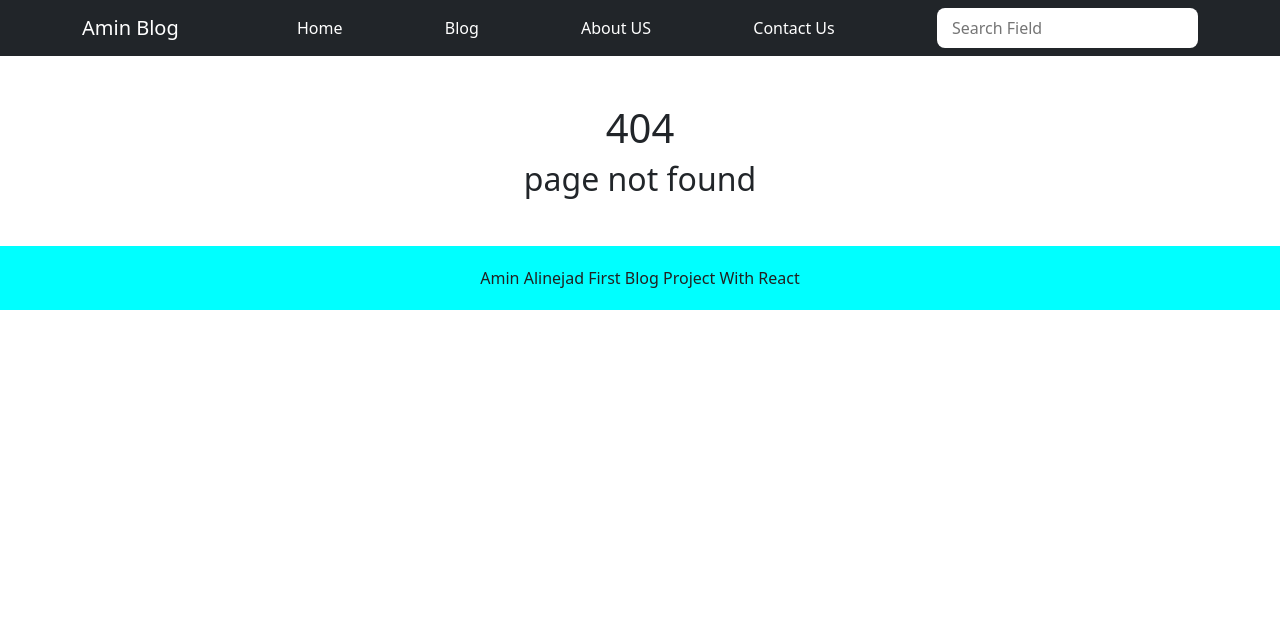
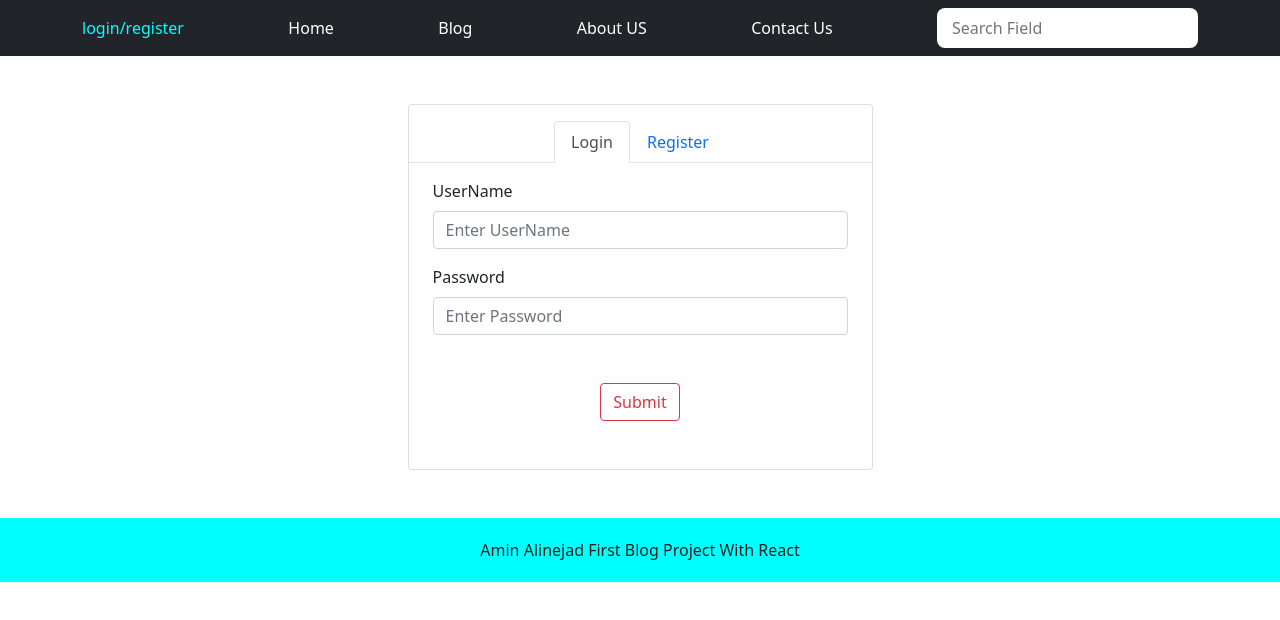
Before and after one commit to aminalinjad/blog, a React (Create React App) app: page /login in a window 1280 px wide. Before the commit this address had no page. Shown: the top 620 px of the page. Built offline with nearby package versions, Linux system fonts and the light colour scheme.

Commit message:
add login and register component and page to project

```diff
--- a/src/App.js
+++ b/src/App.js
@@ -8,6 +8,7 @@ import AboutUs from "./page/aboutUs/aboutUs"
 import PostDetails from "./page/postDetails/postDetails"
 import notFoundPage from "./page/404Page/404Page"
 import Blog from "./page/blog/blogPage"
+import LoginRegisterPage from "./page/loginRegister/loginRegisterPage"
 
 
 function App() {
@@ -20,8 +21,8 @@ function App() {
         <Route sensitive path="/about-us" component={AboutUs}/>
         <Route exact sensitive path={'/blog'} component={Blog}/>
         <Route sensitive path={'/blog/:name'} component={PostDetails}/>
+        <Route sensitive path="/login" component={LoginRegisterPage}/>
         <Route sensitive component={notFoundPage}/>
-
       </Switch>
       <Footer/>
     </div>
--- a/src/components/Header/Header.js
+++ b/src/components/Header/Header.js
@@ -9,7 +9,9 @@ const Header = () => {
     <div>
       <Navbar sticky={'top'} bg="dark" variant="dark">
         <Container>
-          <Navbar.Brand href="#home">Amin Blog</Navbar.Brand>
+          <NavLink exact activeClassName={'activeRoute'}  to={'/login'}>
+            login/register
+          </NavLink>
             <NavLink exact activeClassName={'activeRoute'}  to={'/'}>
               Home
             </NavLink>
--- /dev/null
+++ b/src/components/login/loginComponent.js
@@ -0,0 +1,23 @@
+import {Button, Form} from "react-bootstrap";
+
+const LoginComponent = () => {
+  return (
+    <div>
+      <Form.Group className="mb-3" controlId="username">
+        <Form.Label>UserName</Form.Label>
+        <Form.Control type="text" placeholder="Enter UserName"/>
+      </Form.Group>
+
+      <Form.Group className="mb-3" controlId="password">
+        <Form.Label>Password</Form.Label>
+        <Form.Control type="password" placeholder="Enter Password"/>
+      </Form.Group>
+
+      <div className={'text-center w-100 my-5'}>
+        <Button variant={'outline-danger'}>Submit</Button>
+      </div>
+    </div>
+  );
+};
+
+export default LoginComponent;
--- /dev/null
+++ b/src/components/register/registerComponent.js
@@ -0,0 +1,34 @@
+import React from 'react';
+import {Button, Form} from "react-bootstrap";
+
+const RegisterComponent = () => {
+  return (
+    <div>
+      <Form.Group className="mb-3" controlId="name">
+        <Form.Label>Full Name</Form.Label>
+        <Form.Control type="text" placeholder="Enter FullName"/>
+      </Form.Group>
+
+      <Form.Group className="mb-3" controlId="username">
+        <Form.Label>UserName</Form.Label>
+        <Form.Control type="text" placeholder="Enter UserName"/>
+      </Form.Group>
+
+      <Form.Group className="mb-3" controlId="password">
+        <Form.Label>Password</Form.Label>
+        <Form.Control type="password" placeholder="Enter Password"/>
+      </Form.Group>
+
+      <Form.Group className="mb-3" controlId="reset-password">
+        <Form.Label>Reset Password</Form.Label>
+        <Form.Control type="password" placeholder="Enter Password Again"/>
+      </Form.Group>
+
+      <div className={'text-center w-100 my-5'}>
+        <Button variant={'outline-danger'}>Submit</Button>
+      </div>
+    </div>
+  );
+};
+
+export default RegisterComponent;
--- /dev/null
+++ b/src/page/loginRegister/loginRegisterPage.js
@@ -0,0 +1,28 @@
+import {Card, Col, Container, Tab, Tabs} from "react-bootstrap"
+import LoginComponent from "../../components/login/loginComponent"
+import RegisterComponent from "../../components/register/registerComponent"
+
+const LoginRegisterPage = () => {
+  return (
+    <div className={'my-5'}>
+      <Container>
+        <Col lg={5} className={'mx-auto'}>
+          <Card>
+            <Tabs defaultActiveKey="Login" id="uncontrolled-tab-example" className="mb-3 justify-content-center pt-3">
+              <Tab eventKey="Login" title="Login" className={'px-4'}>
+                <LoginComponent/>
+              </Tab>
+              <Tab eventKey="Register" title="Register" className={'px-4'}>
+                <RegisterComponent/>
+              </Tab>
+            </Tabs>
+          </Card>
+        </Col>
+      </Container>
+
+
+    </div>
+  );
+};
+
+export default LoginRegisterPage;
```
